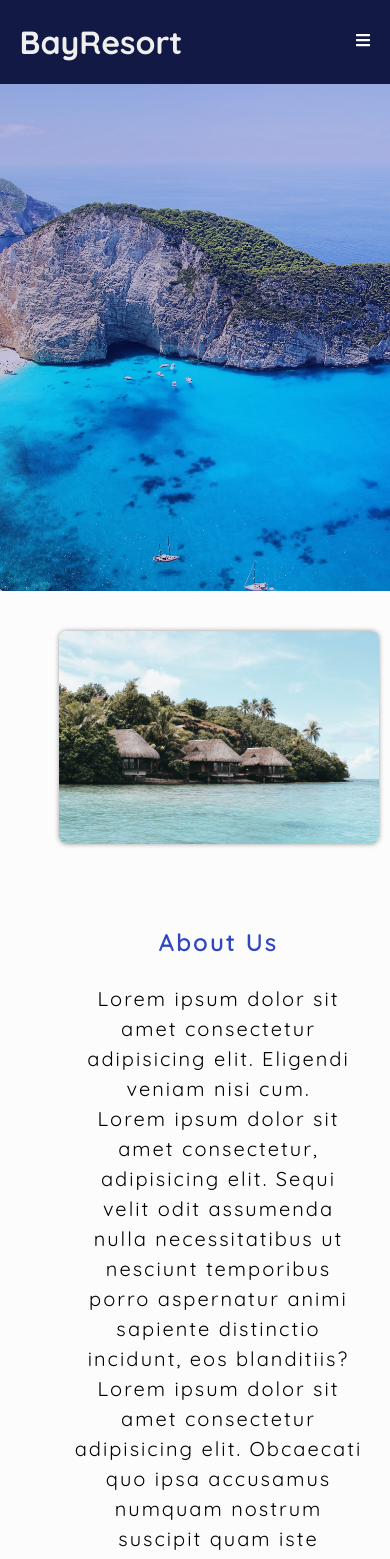
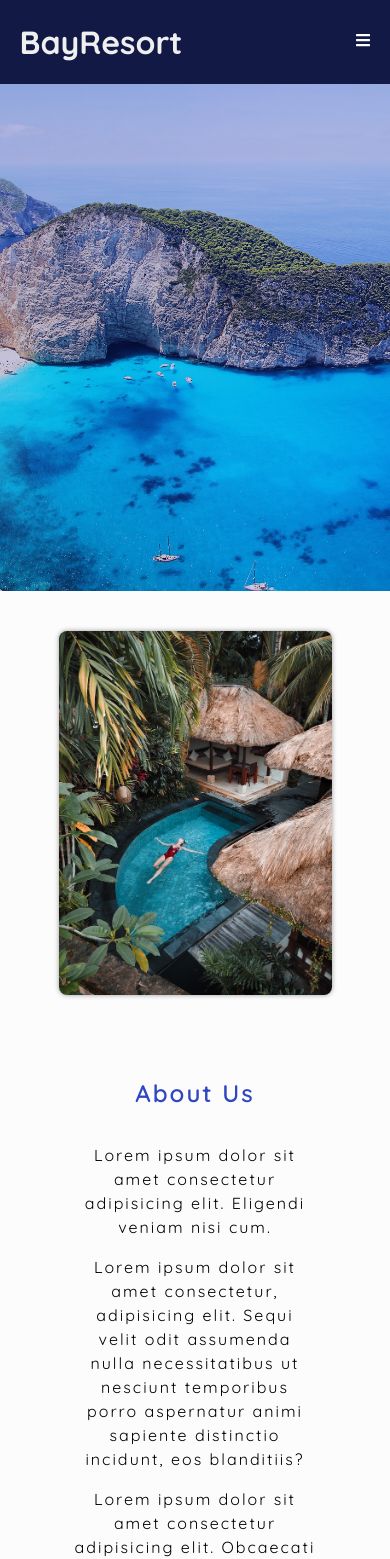
Before and after one commit to fidsta1990/bayresort, a React (Create React App) app: page /about in a window 390 px wide. Shown: the top 1559 px of the page. Built offline with nearby package versions, Linux system fonts and the light colour scheme.

Commit message:
added styling and responsiveness for about page component

```diff
--- a/src/components/aboutSection/bio/Bio.jsx
+++ b/src/components/aboutSection/bio/Bio.jsx
@@ -1,5 +1,5 @@
 import React, { useEffect } from "react";
-import capture from "../../../img/resort.jpg";
+import capture from "../../../img/captureThree.jpg";
 import * as BioS from "./bioS";
 import { BtnOutline } from "../../buttons/btnStyles";
 import AOS from "aos";
--- a/src/components/aboutSection/bio/bioS.js
+++ b/src/components/aboutSection/bio/bioS.js
@@ -4,10 +4,12 @@ export const Wrapper = styled.section`
   min-height: 70vh;
   display: flex;
   flex-direction: column;
+  justify-content: center;
   padding: 0rem;
   align-items: center;
 
   @media (min-width: 948px) {
+    min-height: 85vh;
   }
 `;
 
@@ -16,7 +18,8 @@ export const Container = styled.article`
   max-width: 70vw;
   margin: 4rem auto;
   display: grid;
-  grid-template-columns: repeat(auto-fill, minmax(320px, 1fr));
+  grid-template-columns: 1fr;
+  justify-content: center;
   gap: 2.4rem;
 
   .capture {
@@ -30,6 +33,16 @@ export const Container = styled.article`
       max-width: 700px;
     }
   }
+
+  @media (min-width: 900px) {
+    grid-template-columns: repeat(2, 400px);
+    max-width: 90vw;
+    gap: 4rem;
+
+    .capture {
+      max-width: 400px;
+    }
+  }
 `;
 
 export const Info = styled.article`
@@ -37,20 +50,30 @@ export const Info = styled.article`
   display: flex;
   flex-direction: column;
   justify-content: flex-start;
+  width: 100%;
+  max-width: 550px;
 
-  p{
-    font-size: 2rem;
+  p {
+    font-size: 1.6rem;
     line-height: 1.5;
     letter-spacing: 2px;
     text-align: center;
+    margin: 0.8rem 0rem;
   }
 
   @media (min-width: 768px) {
     align-items: center;
-    p{
+
+    p {
       text-align: left;
-      font-size: 1.6rem;
       margin: 1.6rem 0rem;
+      max-width: 500px;
+    }
+  }
+
+  @media (min-width: 900px) {
+    p {
+      max-width: 500px;
     }
   }
 `;
```
